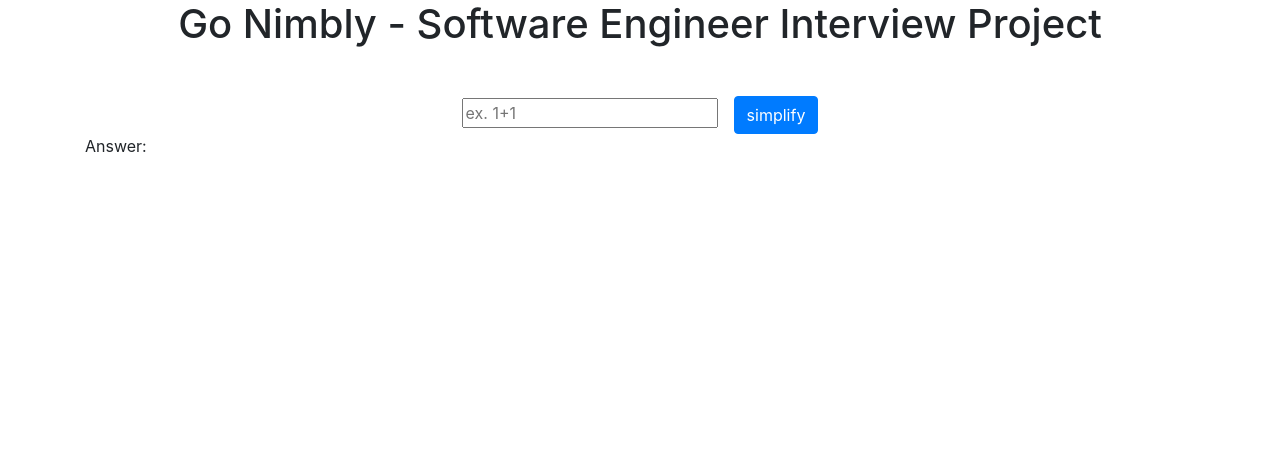
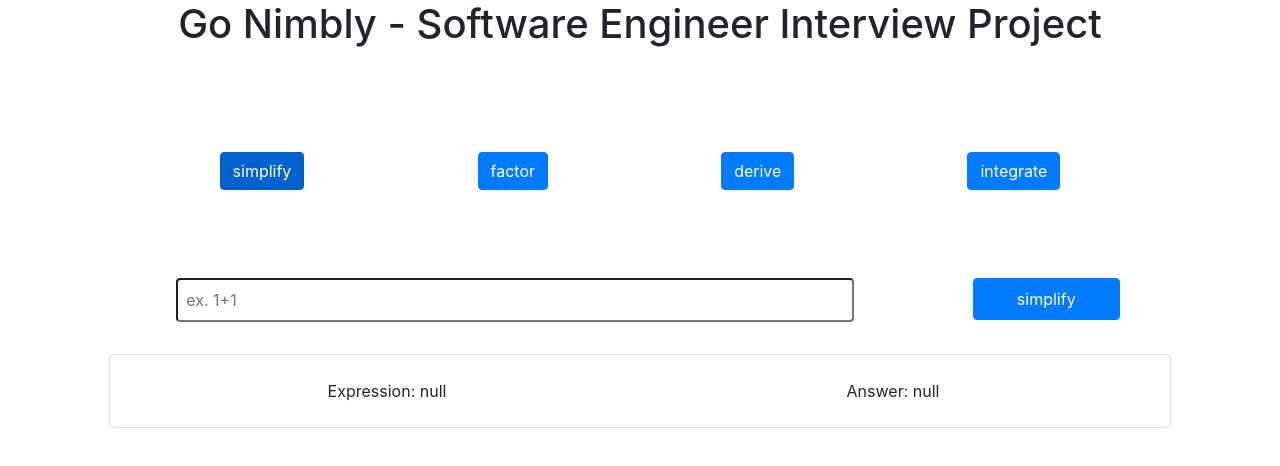
Before and after one commit to gcwokeup/gino_paul_mendoza_capio, a React (Create React App) app: page / in a window 1280 px wide. Shown: the top 466 px of the page. Built offline with nearby package versions, Linux system fonts and the light colour scheme.

Commit message:
Update styling and add componentDidMount

```diff
--- a/src/App.js
+++ b/src/App.js
@@ -7,14 +7,19 @@
     super(props);
     this.state = {
       error: null,
-      answer: ''
+      operation: null,
+      expression: null,
+      answer: null,
     };
   }
 
+  componentDidMount() {
+    this.setState({ error: null, operation: 'simplify' })
+  }
   getResultFromNewtonAPI() {
-    const expression = document.getElementById("expression").value;
+    const expression = document.getElementById('expression').value;
     const myHeaders = new Headers();
-    const myRequest = new Request('https://newton.now.sh/simplify/' + expression, {
+    const myRequest = new Request('https://newton.now.sh/' + this.state.operation + '/' + expression, {
       method: 'GET',
       headers: myHeaders,
       cache: 'default',
@@ -22,40 +27,78 @@
 
     fetch(myRequest)
     .then(resp => resp.json())
-    .then(function(data) {
-      console.log(data);
-      const result = document.getElementById("result");
-      result.innerText = data.result;
-    })
+    .then(result => this.updateState(result))
     .catch(function(error) {
       console.log(error);
     });
   }
 
+  updateState(data) {
+    this.setState({expression: data.expression, answer: data.result});
+  }
+
+  changeOperation(newOperation) {
+    this.setState({ error: null, operation: newOperation });
+  }
+
   render() {
     return (
-        <div className="App">
+        <div className='App'>
           <header>
-            <h1 className="text-center mb-5">Go Nimbly - Software Engineer Interview Project</h1>
+            <h1 className='text-center mb-5'>Go Nimbly - Software Engineer Interview Project</h1>
           </header>
+          <div className='container'>
+            {/* operations available */}
+            <ul className='nav nav-pills nav-fill p-5'>
+              {/* TODO: Separate into own component */}
+              <li className='nav-item m-2'>
+                <button id='simplify-btn' className={this.state.operation === 'simplify' ? 'btn btn-primary active' : 'btn btn-primary'}  onClick={() => {this.changeOperation('simplify')}}>
+                  simplify
+                </button>
+              </li>
+              <li className='nav-item m-2'>
+                <button id='factor-btn' className={this.state.operation === 'factor' ? 'btn btn-primary active' : 'btn btn-primary'}  onClick={() => {this.changeOperation('factor')}}>
+                  factor
+                </button>
+              </li>
+              <li className='nav-item m-2'>
+                <button id='derive-btn' className={this.state.operation === 'derive' ? 'btn btn-primary active' : 'btn btn-primary'}  onClick={() => {this.changeOperation('derive')}}>
+                  derive
+                </button>
+              </li>
+              <li className='nav-item m-2'>
+                <button id='integrate-btn' className={this.state.operation === 'integrate' ? 'btn btn-primary active' : 'btn btn-primary'}  onClick={() => {this.changeOperation('integrate')}}>
+                  integrate
+                </button>
+              </li>
+            </ul>
 
-          <div className="container">
             {/*search section*/}
-            <div className="row search">
-              <div className="search mx-auto">
-                <input id="expression" className="mx-2" type="text" placeholder="ex. 1+1" />
-                <button className="btn btn-primary mx-2" onClick={this.getResultFromNewtonAPI}>
-                  simplify
+            {/* TODO: Separate into own component */}
+            <div className='row search m-4 align-content-center d-flex justify-content-around'>
+              <div className='col-md-8 col-sm-12 m-2'>
+                <input id='expression' className='w-100 mx-2 p-2 rounded' type='text' placeholder='ex. 1+1' />
+              </div>
+              <div className='col-md-2 col-sm-12 m-2'>
+                <button id='submit-expression-button' className='btn btn-primary mx-2 p-2 w-100' onClick={() => {this.getResultFromNewtonAPI()}}>
+                  {this.state.operation}
                 </button>
               </div>
             </div>
 
             {/* Results section */}
-            <div >
-              Answer:
-              <span id="result">
-                {this.state.answer}
-              </span>
+            <div className='row search m-4 border rounded p-4' >
+              <div className="col-lg-6 col-sm-12">
+                <div className="text-center">
+                  {'Expression: ' + this.state.expression}
+                </div>
+              </div>
+
+              <div className="col-lg-6 col-sm-12">
+                <div className="text-center">
+                  {'Answer: ' + this.state.answer}
+                </div>
+              </div>
             </div>
           </div>
         </div>
```
